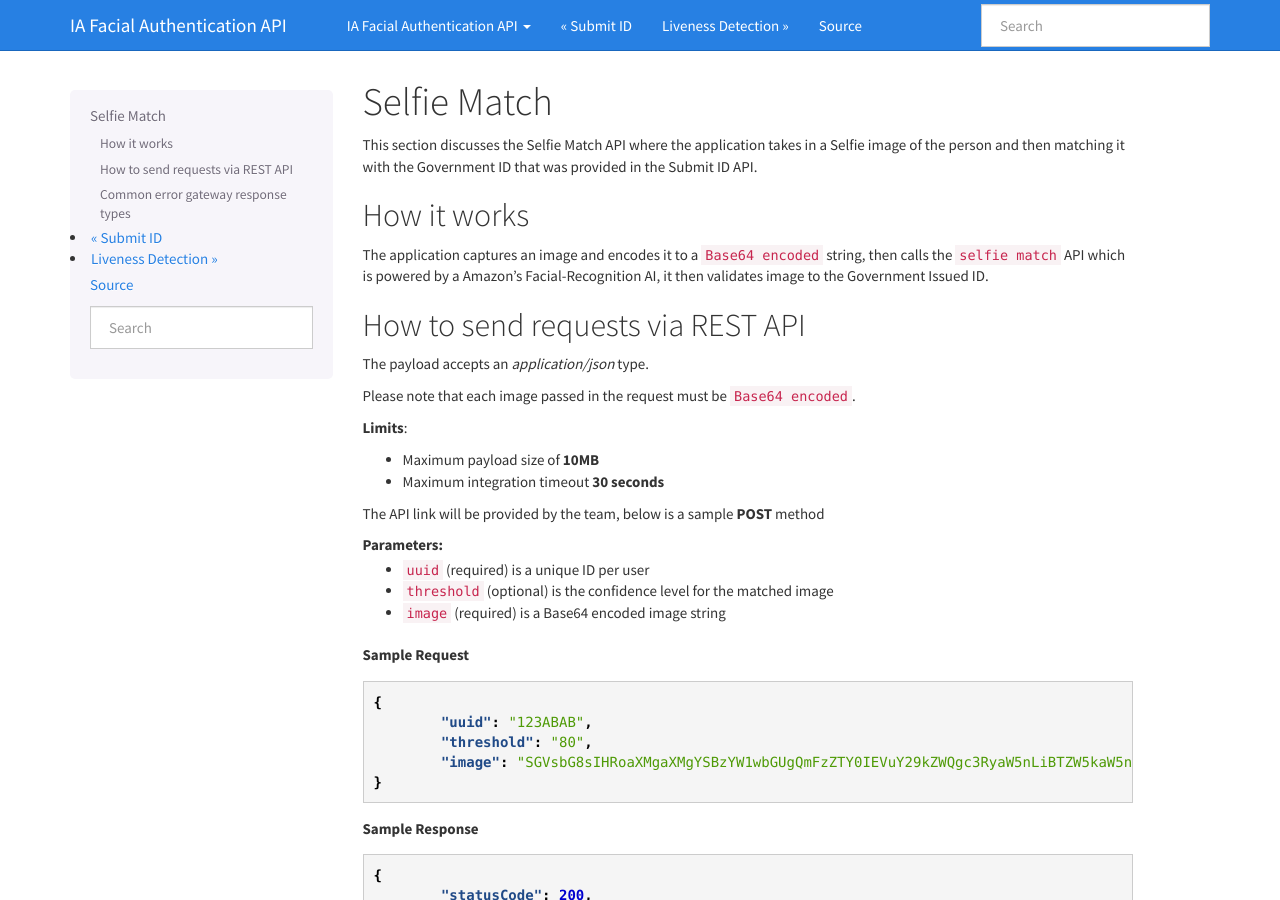
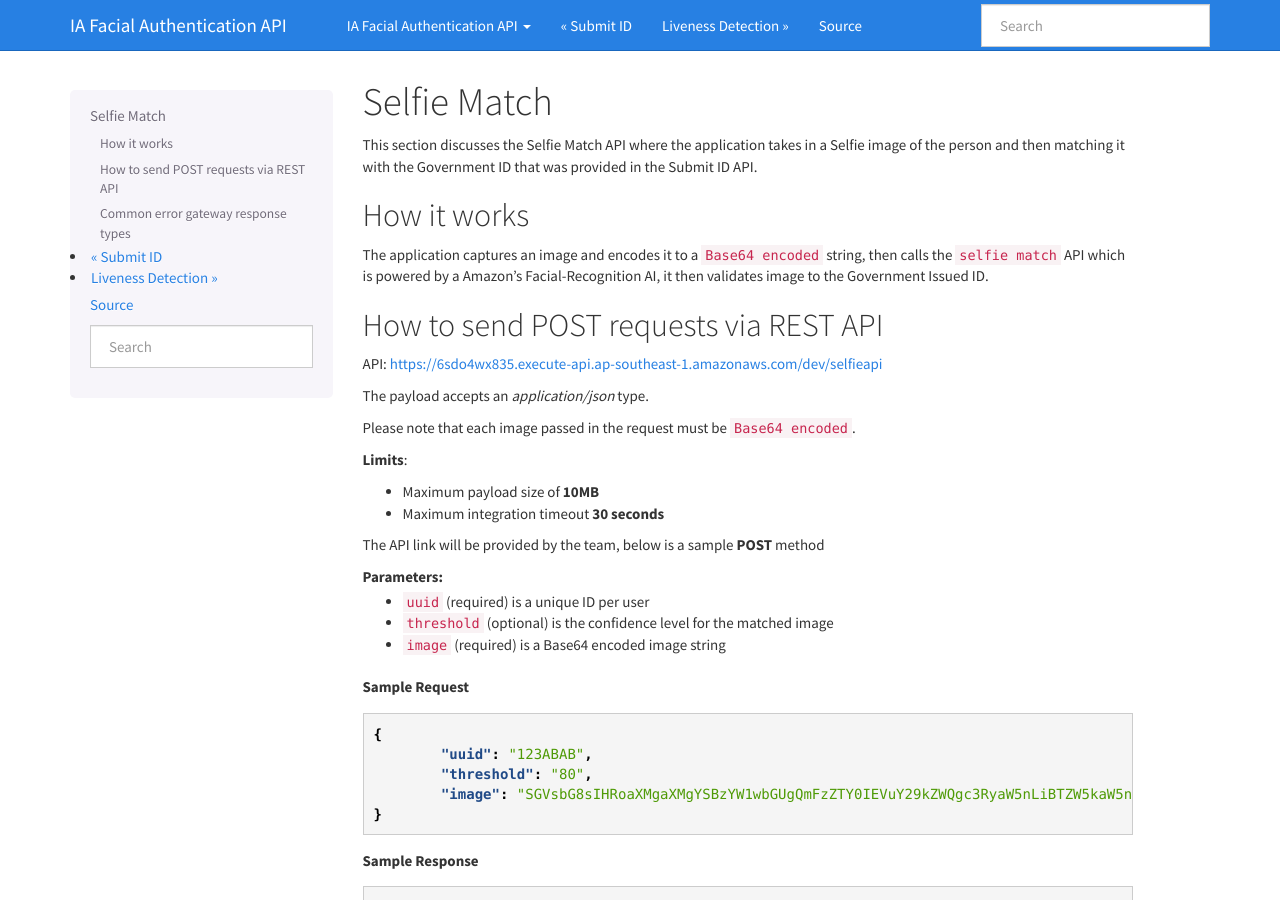
Before and after one commit to ia-klescosia/Facial-Authentication-API, a Sphinx documentation site: the page built from source/selfiematch.rst, in a window 1280 px wide and 900 px high. Built offline with Sphinx 7.4.7, drawn with Linux system fonts in a browser that asks for light colours.

```diff
--- a/source/livenessdetection.rst
+++ b/source/livenessdetection.rst
@@ -7,8 +7,10 @@ This section discusses the Liveness Detection API where a user uploads a video s
    :maxdepth: 2
    :caption: Contents:
 
-How to send requests via REST API
------------------------------------
+How to send POST requests via REST API
+---------------------------------------
+
+API: https://6sdo4wx835.execute-api.ap-southeast-1.amazonaws.com/dev/livenessdetection
 
 The payload accepts an `application/json` type.
 
--- a/source/selfiematch.rst
+++ b/source/selfiematch.rst
@@ -8,8 +8,10 @@ How it works
 
 The application captures an image and encodes it to a ``Base64 encoded`` string, then calls the ``selfie match`` API which is powered by a Amazon's Facial-Recognition AI, it then validates image to the Government Issued ID.
 
-How to send requests via REST API
------------------------------------
+How to send POST requests via REST API
+---------------------------------------
+
+API: https://6sdo4wx835.execute-api.ap-southeast-1.amazonaws.com/dev/selfieapi
 
 The payload accepts an `application/json` type.
 
```
Also changed, not shown: source/submitid.rst (+4 -4 lines).
